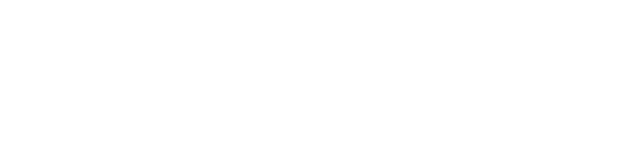
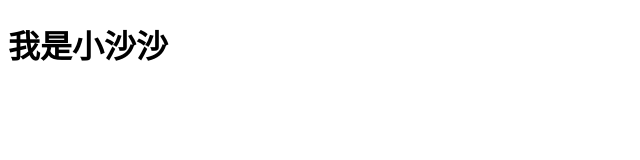
Before and after one commit to sym123a/psychic-winner, a plain HTML site: page index.html in a window 1280 px wide. Shown: the whole page, without its empty margins (0-640 px from the left). Drawn offline with Linux system fonts and the light colour scheme.

Commit message:
modify html

```diff
--- a/index.html
+++ b/index.html
@@ -7,6 +7,6 @@
     <title>Document</title>
 </head>
 <body>
-
+    <h1>我是小沙沙</h1>
 </body>
 </html>
```
